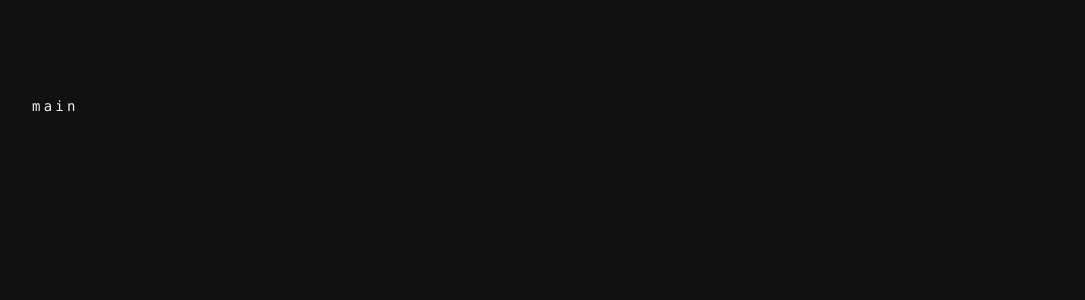
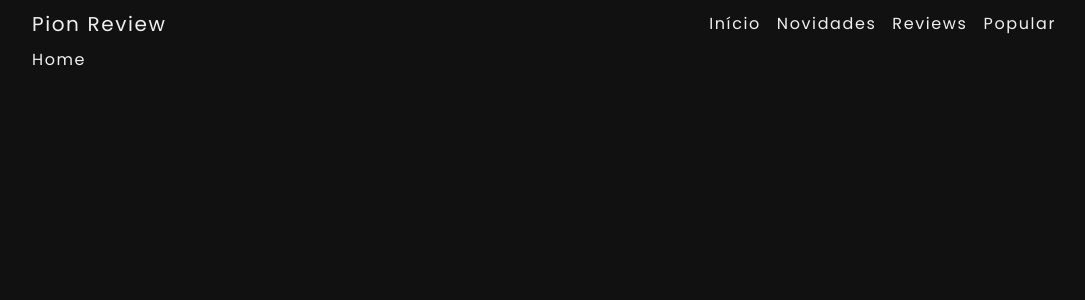
Before and after one commit to peterrbarros17/pion-review, a Next.js app: page / in a window 1280 px wide. Shown: the top 300 px of the page, without its empty margins (96-1181 px from the left). Built offline with nearby package versions, Linux system fonts and the light colour scheme.

Commit message:
feat: start ui

```diff
--- a/src/app/layout.tsx
+++ b/src/app/layout.tsx
@@ -1,6 +1,9 @@
 import type { Metadata } from "next";
 import { Poppins } from "next/font/google";
-import "./globals.css";
+import "@/styles/globals.css";
+import BodyContainer from "@/components/BodyContainerApp";
+import MainContainer from "@/components/BodyContainerApp/MainContainerApp";
+import HeaderApp from "@/components/HeaderApp";
 
 const poppins = Poppins({
   weight: ["400", "500", "600", "700"],
@@ -19,7 +22,14 @@ export default function RootLayout({
 }>) {
   return (
     <html lang="pt-BR">
-      <body className={poppins.className}>{children}</body>
+      <body className={poppins.className}>
+        <BodyContainer>
+          <MainContainer>
+            <HeaderApp />
+            {children}
+          </MainContainer>
+        </BodyContainer>
+      </body>
     </html>
   );
 }
--- /dev/null
+++ b/src/app/news/page.tsx
@@ -0,0 +1,9 @@
+import { FunctionComponent } from "react";
+
+interface NewsPageProps {}
+
+const NewsPage: FunctionComponent<NewsPageProps> = () => {
+  return <h1>News Page</h1>;
+};
+
+export default NewsPage;
--- a/src/app/page.tsx
+++ b/src/app/page.tsx
@@ -1,9 +1,3 @@
 export default function Home() {
-  return (
-    <main className="flex min-h-screen flex-col items-center justify-between p-24">
-      <div className="z-10 max-w-5xl w-full items-center justify-between font-mono text-sm lg:flex">
-        main
-      </div>
-    </main>
-  );
+  return <main>Home</main>;
 }
--- /dev/null
+++ b/src/app/popular/page.tsx
@@ -0,0 +1,9 @@
+import { FunctionComponent } from "react";
+
+interface PopularPageProps {}
+
+const PopularPage: FunctionComponent<PopularPageProps> = () => {
+  return <h1>Popular Page</h1>;
+};
+
+export default PopularPage;
--- /dev/null
+++ b/src/app/reviews/page.tsx
@@ -0,0 +1,9 @@
+import { FunctionComponent } from "react";
+
+interface ReviewsPageProps {}
+
+const ReviewsPage: FunctionComponent<ReviewsPageProps> = () => {
+  return <h1>Reviews Page</h1>;
+};
+
+export default ReviewsPage;
--- /dev/null
+++ b/src/components/BodyContainerApp/MainContainerApp/index.tsx
@@ -0,0 +1,17 @@
+import { FunctionComponent } from "react";
+
+interface MainContainerProps {
+  children: React.ReactNode;
+}
+
+const MainContainer: FunctionComponent<MainContainerProps> = ({
+  children,
+}: MainContainerProps) => {
+  return (
+    <div className="z-10 max-w-5xl w-full items-center justify-between">
+      {children}
+    </div>
+  );
+};
+
+export default MainContainer;
--- /dev/null
+++ b/src/components/BodyContainerApp/index.tsx
@@ -0,0 +1,17 @@
+import { FunctionComponent } from "react";
+
+interface BodyContainerProps {
+  children: React.ReactNode;
+}
+
+const BodyContainer: FunctionComponent<BodyContainerProps> = ({
+  children,
+}: BodyContainerProps) => {
+  return (
+    <div className="flex min-h-screen flex-col items-center justify-between">
+      {children}
+    </div>
+  );
+};
+
+export default BodyContainer;
--- /dev/null
+++ b/src/components/HeaderApp/index.tsx
@@ -0,0 +1,30 @@
+import Link from "next/link";
+import { FunctionComponent } from "react";
+
+interface HeaderAppProps {}
+
+const HeaderApp: FunctionComponent<HeaderAppProps> = () => {
+  return (
+    <header className="flex flex-col items-center justify-between h-12 md:flex md:flex-row">
+      <Link href="/" className="text-xl">
+        Pion Review
+      </Link>
+      <nav className="flex gap-4">
+        <Link href="/" className="hover-links">
+          Início
+        </Link>
+        <Link href="/news" className="hover-links">
+          Novidades
+        </Link>
+        <Link href="/reviews" className="hover-links">
+          Reviews
+        </Link>
+        <Link href="/popular" className="hover-links">
+          Popular
+        </Link>
+      </nav>
+    </header>
+  );
+};
+
+export default HeaderApp;
--- a/src/app/globals.css
+++ b/src/styles/globals.css
@@ -1,3 +1,4 @@
+@import url(hover-link.css);
 @tailwind base;
 @tailwind components;
 @tailwind utilities;
@@ -13,5 +14,5 @@
 body {
   background-color: var(--black);
   color: var(--white);
-  letter-spacing: 0.2em;
+  letter-spacing: 0.1rem;
 }
--- /dev/null
+++ b/src/styles/hover-link.css
@@ -0,0 +1,3 @@
+.hover-links {
+  @apply hover:text-[var(--red)] transition-all duration-150 ease-in;
+}
--- /dev/null
+++ b/src/types/index.ts
@@ -0,0 +1,3 @@
+export type ContainerChildrenProps = {
+  children: React.ReactNode;
+};
```
